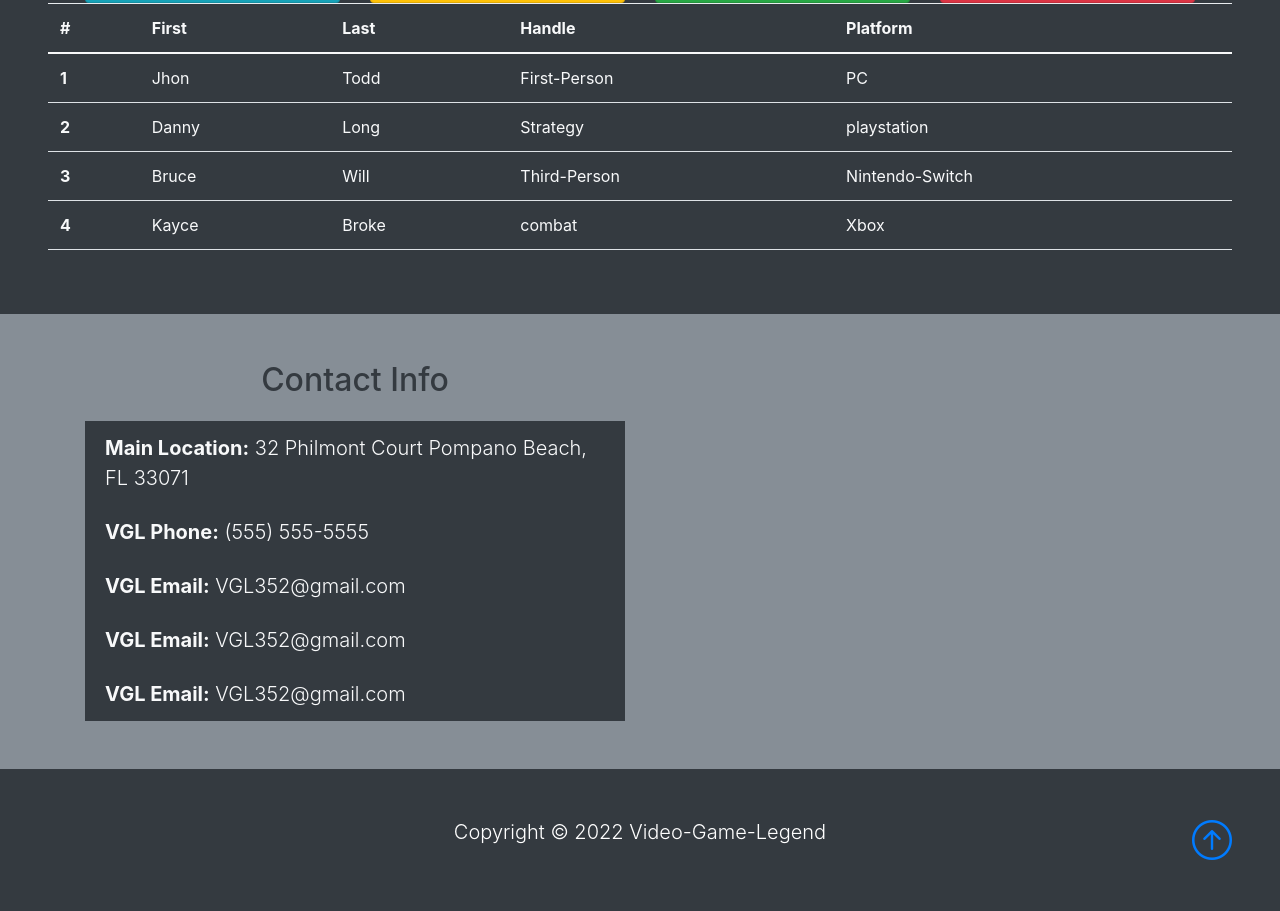
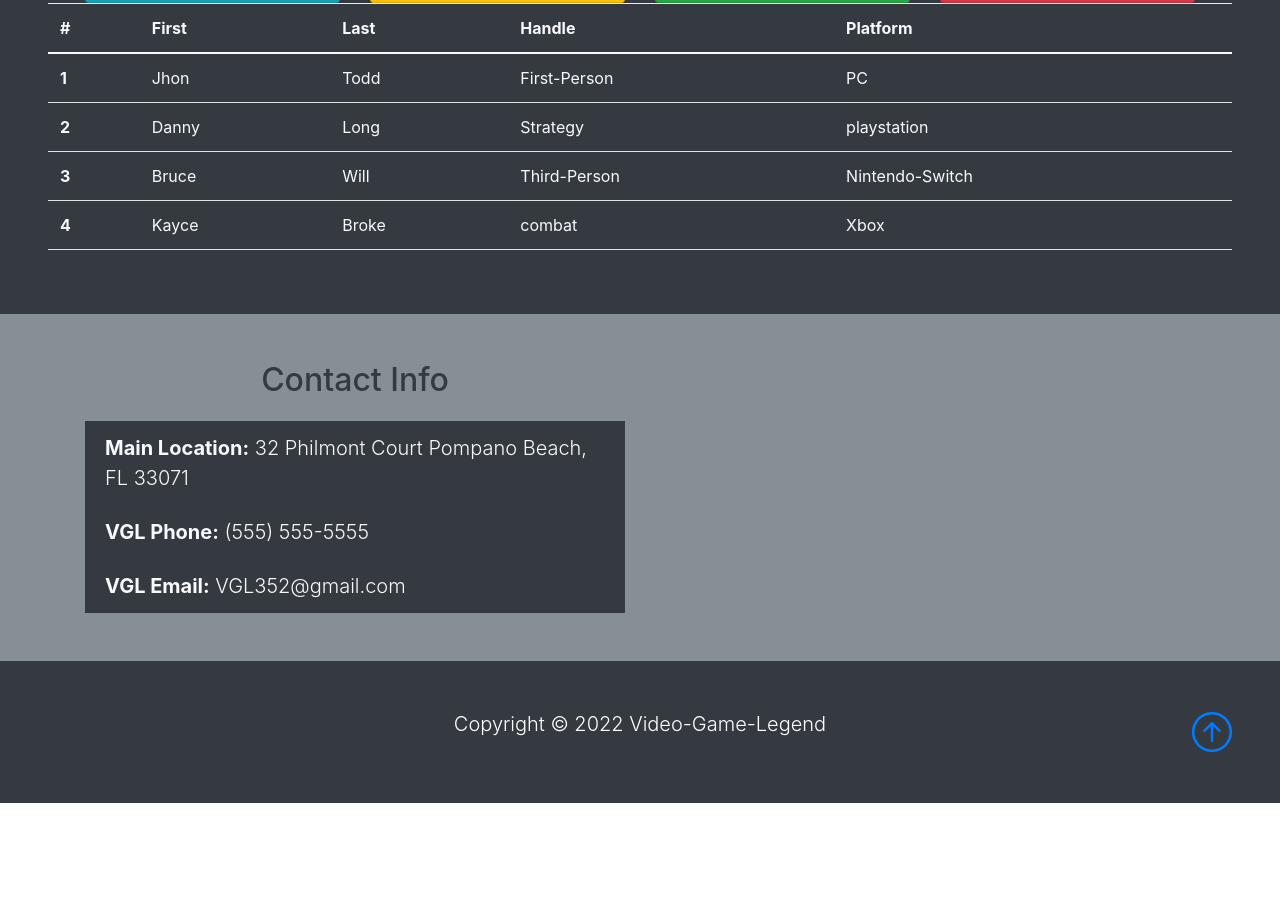
Before and after one commit to hackgod617/Making-Website-For-A-Company, a plain HTML site: page index.html in a window 1280 px wide. Shown: the part 4161-5072 px from the top of the page. After the commit the page ends 4964 px from the top, so only its background shows below. Drawn offline with nearby package versions, Linux system fonts and the light colour scheme.

Commit message:
Update index.html

```diff
--- a/index.html
+++ b/index.html
@@ -525,14 +525,6 @@ class="bg-dark text-light p-5 p-lg-0 pt-lg-5 text-center text-sm-start"
               <span class="fw-bold">VGL Email:</span>
               VGL352@gmail.com
             </li>
-            <li class="list-group-item bg-dark text-light">
-              <span class="fw-bold">VGL Email:</span>
-              VGL352@gmail.com
-            </li>
-            <li class="list-group-item bg-dark text-light">
-              <span class="fw-bold">VGL Email:</span>
-              VGL352@gmail.com
-            </li>
           </ul>
         </div>
         <div class="col-md">
```
